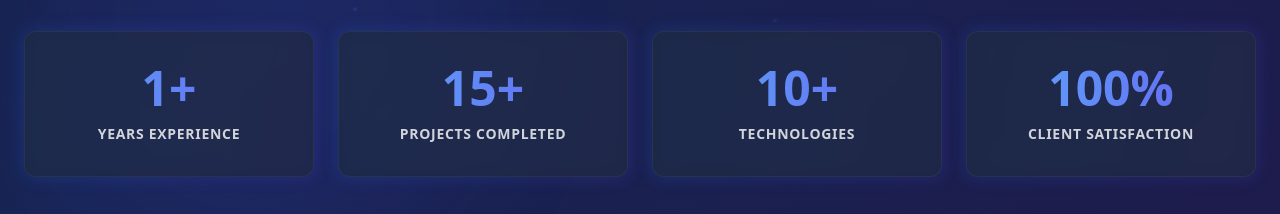
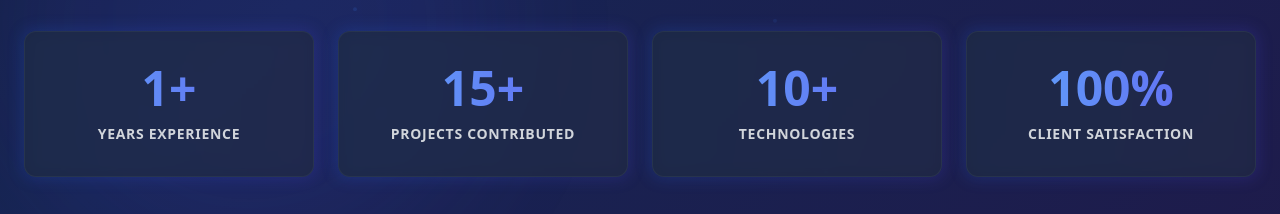
Before and after one commit to chamalka1998/Portfolio, a React (Vite) app: page / in a window 1280 px wide. Shown: the part 1700-1914 px from the top of the page. Built offline with nearby package versions, Linux system fonts and the light colour scheme.

Commit message:
About me fixed

```diff
--- a/src/components/About/About.jsx
+++ b/src/components/About/About.jsx
@@ -245,7 +245,7 @@
         >
           {[
             { number: "1+", label: "Years Experience" },
-            { number: "15+", label: "Projects Completed" },
+            { number: "15+", label: "Projects Contributed" },
             { number: "10+", label: "Technologies" },
             { number: "100%", label: "Client Satisfaction" },
           ].map((stat, index) => (
```
